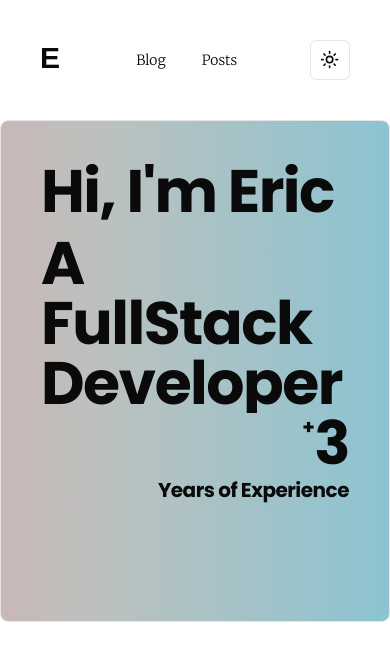
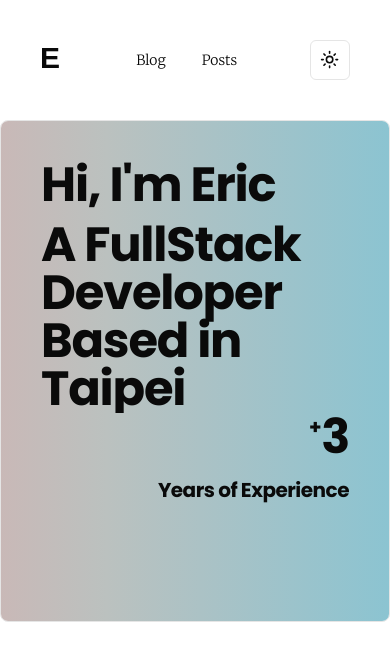
Before and after one commit to ericboy0224/eric-homepage, a Next.js app: page / in a window 390 px wide. Shown: the top 660 px of the page. Built offline with nearby package versions, Linux system fonts and the light colour scheme; a web font is replaced by a local one.

Commit message:
feat(heading): add rwd

```diff
--- a/src/components/ui/inview/text/heading.tsx
+++ b/src/components/ui/inview/text/heading.tsx
@@ -11,7 +11,7 @@ const Heading = ({ children, pulse }: { children: ReactNode, pulse?: number }) =
 
     return useShowItem(
         <motion.h1
-            className={cn("scroll-m-20 text-6xl font-semibold tracking-tight antialiased mb-3", poppins.className)}
+            className={cn("scroll-m-20 md:text-6xl text-5xl font-semibold tracking-tight antialiased mb-3", poppins.className)}
         >
             {children}
         </motion.h1>, pulse
```
